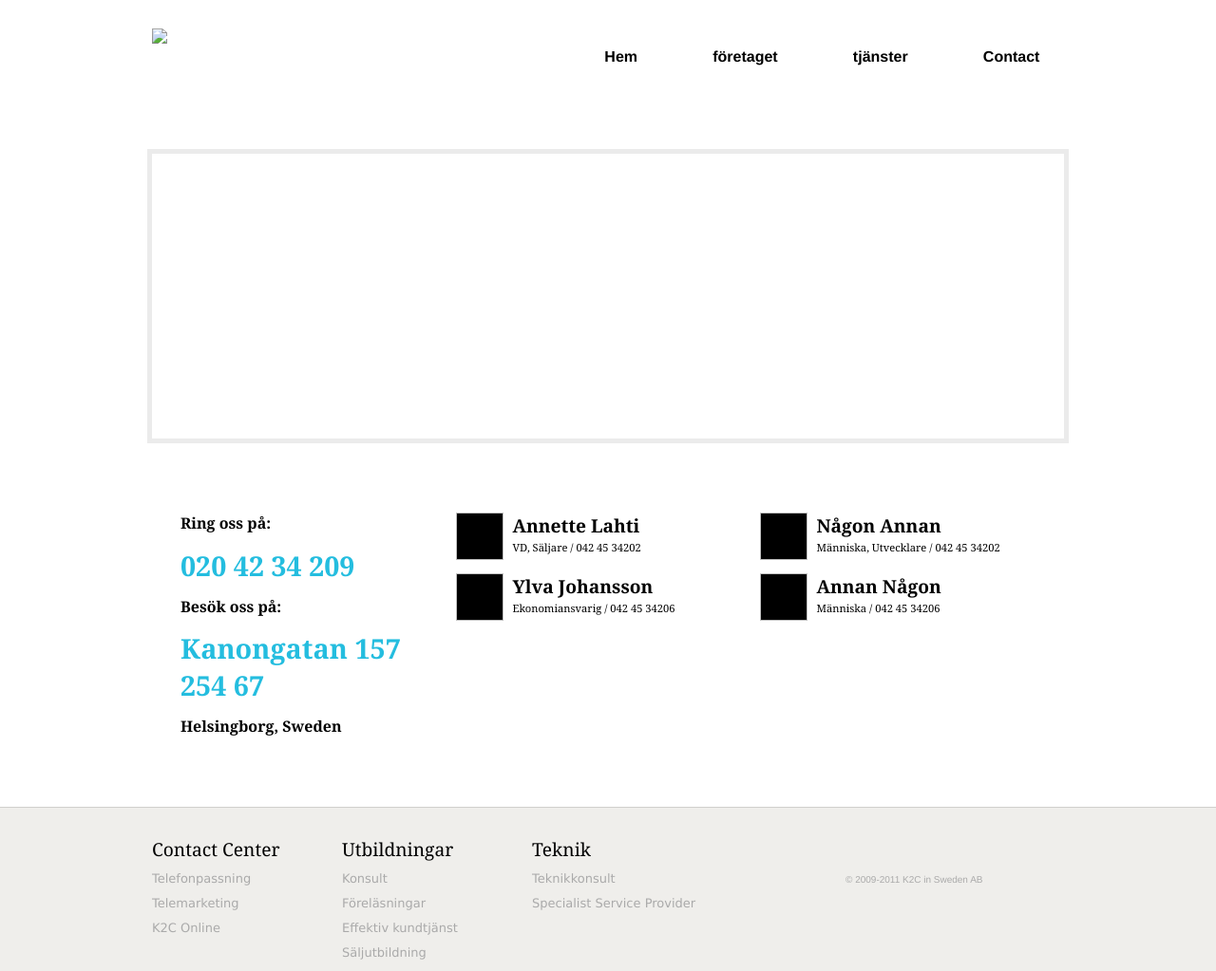
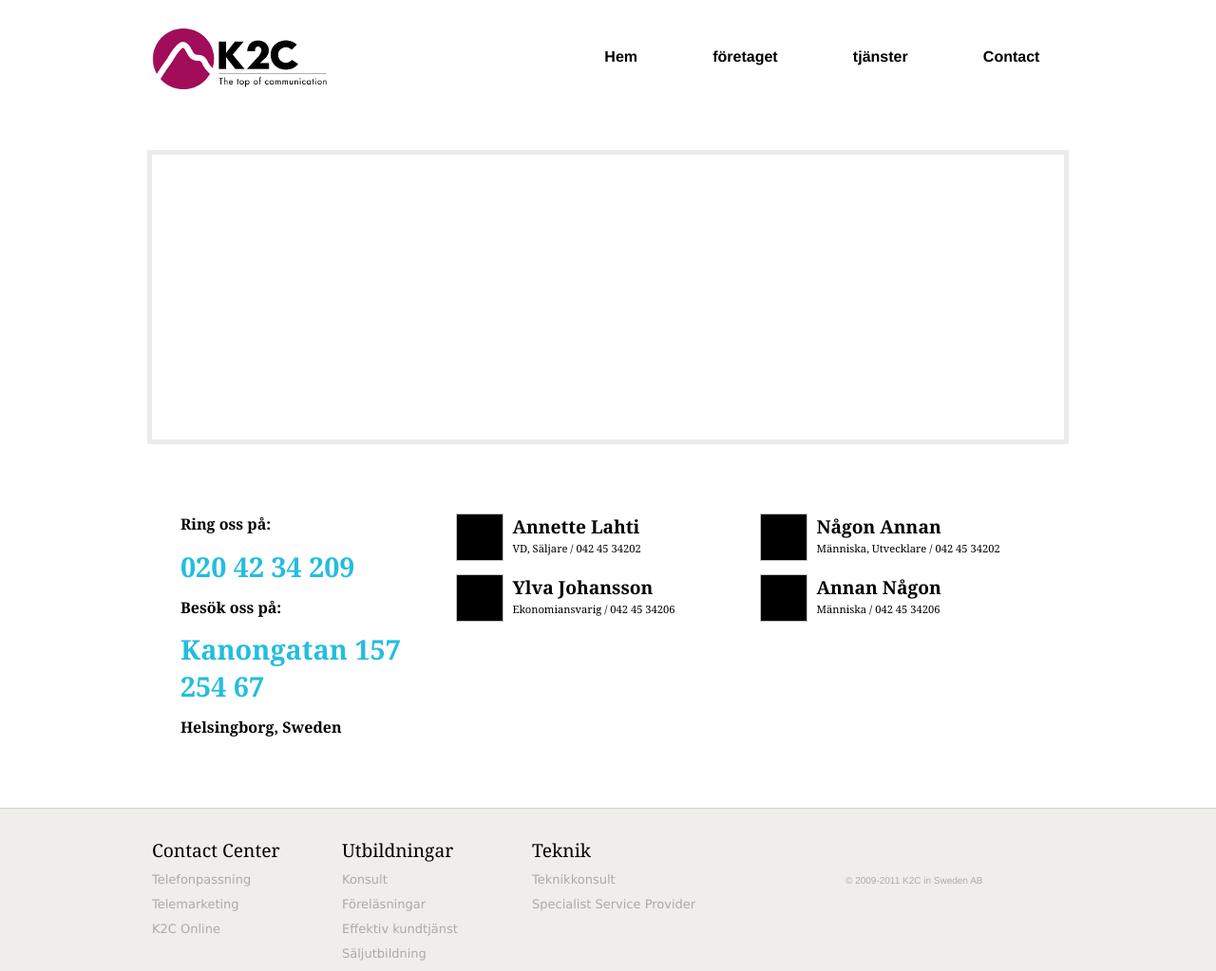
Before and after one commit to Defavlt/Classico, a Jekyll site: the page built from kontakt/index.html, in a window 1280 px wide. Shown: the whole page at 95% size. Built offline with Jekyll 4.4.1, drawn with Linux system fonts in a browser that asks for light colours; nearby versions of some CDN libraries; Markdown is read by kramdown in place of the engine named in the settings.

```diff
--- a/_includes/header.html
+++ b/_includes/header.html
@@ -45,7 +45,7 @@
                     <a href="{{ site.url }}/tjänster/">tjänster</a>
                     <a href="{{ site.url }}/foretaget/">företaget</a>
                     <a href="{{ site.url }}/">Hem</a>
-                    <img src="images/logo-black_text-192x69.png" />
+                    <img src="{{ site.url }}/images/logo-black_text-192x69.png" />
                 </nav>
             </div>
         </header>
```
